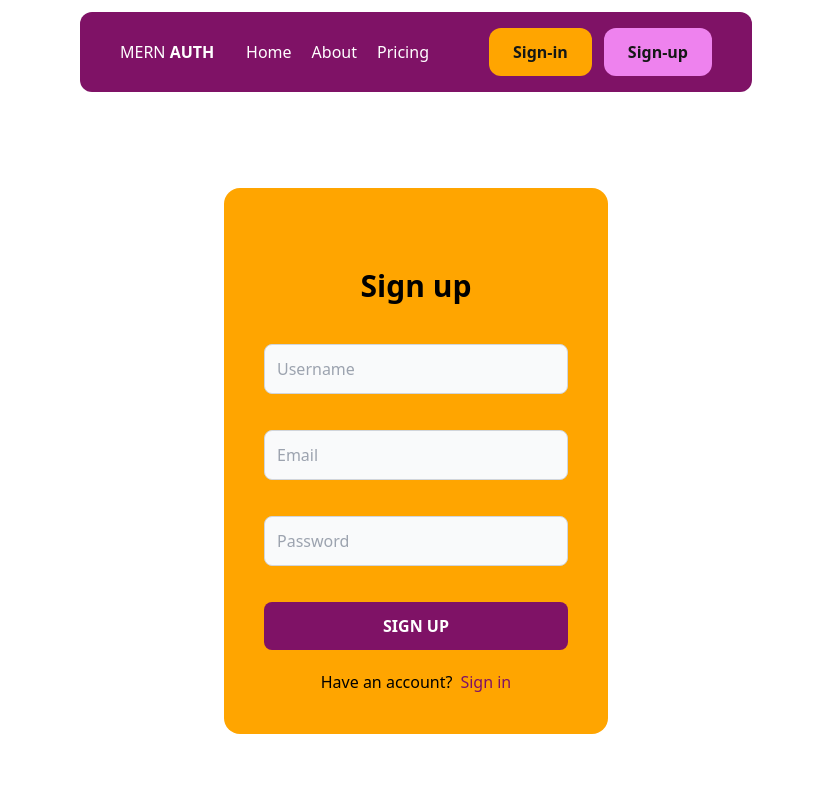
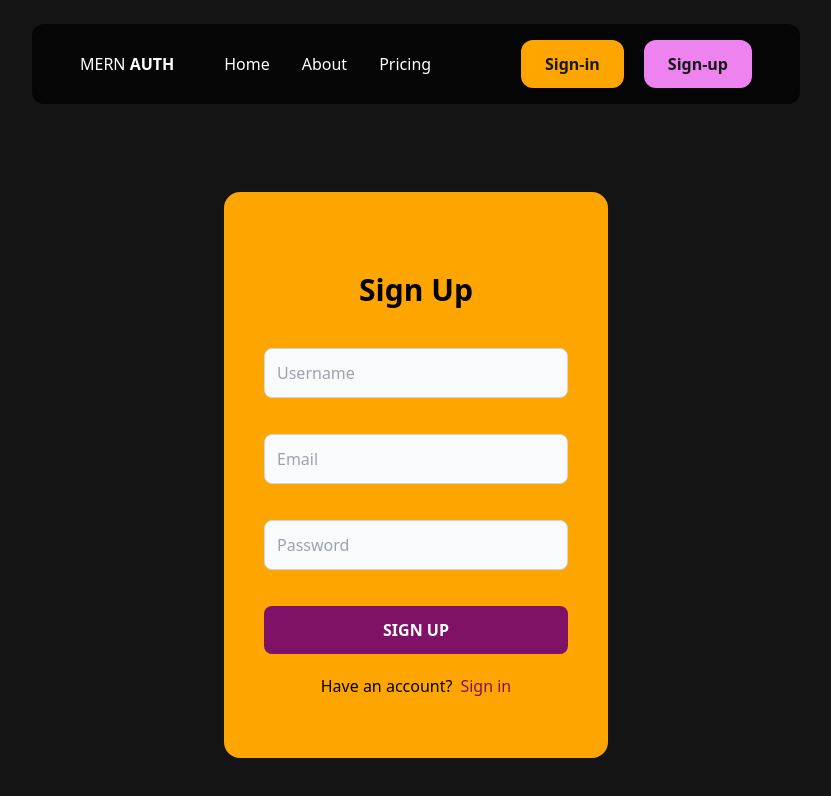
Before and after one commit to imalicolak/mern-fullstack, a React (Vite) app in the folder client/: page /sign-up in a window 1280 px wide. Shown: the top 796 px of the page, without its empty margins (224-1055 px from the left). Built offline with nearby package versions, Linux system fonts and the light colour scheme.

Commit message:
Signup Completed

```diff
--- a/client/src/App.jsx
+++ b/client/src/App.jsx
@@ -9,8 +9,10 @@ import Navbar from './components/Navbar'
 
 export default function App() {
 	return (
-		<BrowserRouter className=''>
+		<div className='bg-[#141414] min-h-screen'>
+			<BrowserRouter>
 				<Navbar />
+				<div className='p-4'>
 					<Routes>
 						<Route
 							path='/'
@@ -33,6 +35,8 @@ export default function App() {
 							element={<Profile />}
 						/>
 					</Routes>
+				</div>
 			</BrowserRouter>
+		</div>
 	)
 }
--- a/client/src/components/Navbar.jsx
+++ b/client/src/components/Navbar.jsx
@@ -1,42 +1,52 @@
 import React from 'react'
 import { Link } from 'react-router-dom'
 
-// COLORS: BLACK: #151816, MAIN PURPLE: #7f1266, ACCENT PURPLE: #ee82ee,
-
 const Navbar = () => {
 	return (
-		<div className='bg-[#7f1266] rounded-xl px-6 mt-3 max-w-2xl min-w-xl mx-auto   '>
-			<div className='text-white flex justify-between items-center gap-2 lg:p-4 md:p-4 sm:p-3 p-4 sticky '>
+		<div className='bg-[#050505] relative top-6 rounded-xl px-10 max-w-[60%] min-w-[60%] mx-auto'>
+			{/* Start of Navbar container */}
+			<div className='text-white flex justify-between tracking-normal items-center gap-6 py-4 px-2 m-0 sticky'>
+				<div>
 					<Link to='/'>
-					<h1 className=' '>
+						{/* Navbar Brand */}
+						<h1 className=''>
 							MERN
-						<block className='font-bold'> AUTH </block>
+							<span className='font-bold'>
+								{' '}
+								AUTH{' '}
+							</span>
 						</h1>
 					</Link>
-				<ul className='flex gap-5 items-center justify-center'>
-					<Link to='home'>
-						<li>Home</li>
+				</div>
+				<div className='flex gap-8 list-none '>
+					{/* Navigation Links */}
+					<Link to='/home'>
+						<li className='text-white'>Home</li>
 					</Link>
-					<Link to='about'>
-						<li>About</li>
+					<Link to='/about'>
+						<li className='text-white'>About</li>
 					</Link>
-					<Link to='about'>
-						<li>Pricing</li>
+					<Link to='/pricing'>
+						<li className='text-white'>Pricing</li>
 					</Link>
+				</div>
 				<div className='text-[#151816] font-semibold flex ml-10 gap-3 items-center justify-center'>
-						<Link to='sign-in'>
+					<ul className='flex gap-5 items-center justify-center list-none'>
+						{/* Sign-in and Sign-up Links */}
+						<Link to='/sign-in'>
 							<li className='justify-center items-center bg-[#ffa500] p-3 px-6 rounded-xl'>
 								Sign-in
 							</li>
 						</Link>
-						<Link to='sign-up'>
+						<Link to='/sign-up'>
 							<li className='justify-center items-center bg-[#ee82ee] p-3 px-6 rounded-xl'>
 								Sign-up
 							</li>
 						</Link>
-					</div>
 					</ul>
 				</div>
+			</div>
+			{/* End of Navbar container */}
 		</div>
 	)
 }
--- a/client/src/pages/Signup.jsx
+++ b/client/src/pages/Signup.jsx
@@ -1,34 +1,81 @@
 import React from 'react'
 import { Link } from 'react-router-dom'
+import { useState } from 'react'
 
 const Signup = () => {
+	// SAVE VALUES IN STATE
+	const [formData, setFormData] = useState({})
+	// LOG ERROR MESSAGES
+	const [error, setError] = useState(false)
+	// VALIDATE FORM DATA
+	const [loading, setLoading] = useState(false)
+
+	// HANDLE CHANGE
+	const handleChange = (e) => {
+		setFormData({ ...formData, [e.target.id]: e.target.value })
+	}
+	const handleSubmit = async (e) => {
+		e.preventDefault()
+
+		try {
+			setLoading(true)
+			setError(false)
+			const res = await fetch('/api/auth/signup', {
+				method: 'POST',
+				headers: { 'Content-Type': 'application/json' },
+				body: JSON.stringify(formData),
+			})
+
+			const data = await res.json()
+			console.log(data)
+			setLoading(false)
+			if (data.success === false) {
+				setError(true)
+				return
+			}
+		} catch (error) {
+			console.error('Error:', error)
+			setLoading(false)
+			setError(true)
+		}
+	}
+
 	return (
 		<>
 			<div className='p-10  max-w-sm mx-auto bg-[#ffa500] rounded-2xl  my-24'>
 				<h1 className='text-3xl text-center font-bold my-10'>
-					Sign up
+					Sign Up
 				</h1>
-				<form className='flex flex-col gap-4 '>
+				<form
+					onSubmit={handleSubmit}
+					className='flex flex-col gap-4 '
+				>
 					<input
+						onChange={handleChange}
 						type='text'
 						placeholder='Username'
 						id='username'
 						className='bg-gray-50 border border-gray-300 p-3  mb-5 rounded-lg'
 					/>
 					<input
+						onChange={handleChange}
 						type='email'
 						placeholder='Email'
-						id='Email'
+						id='email'
 						className='bg-gray-50 border border-gray-300 p-3  mb-5 rounded-lg'
 					/>
 					<input
+						onChange={handleChange}
 						type='password'
 						placeholder='Password'
 						id='password'
 						className='bg-gray-50 border border-gray-300 p-3  mb-5 rounded-lg'
 					/>
-					<button className='bg-[#7f1266] font-semibold text-white p-3 rounded-lg uppercase hover:opacity-80 disabled:opacity-50'>
-						Sign up
+					<button
+						disabled={loading}
+						className='bg-[#7f1266] font-semibold text-white p-3 rounded-lg uppercase hover:opacity-80 disabled:opacity-50'
+					>
+						{loading ? 'Loading...' : 'Sign up'}
 					</button>
 				</form>
 				<div className='mt-5 flex gap-2 justify-center'>
@@ -39,6 +86,11 @@ const Signup = () => {
 						</span>
 					</Link>
 				</div>
+				<div>
+					<p className='text-red-600 mt-5 text-center justify-center '>
+						{error && 'Something went wrong!'}
+					</p>
+				</div>
 			</div>
 		</>
 	)
--- a/client/vite.config.js
+++ b/client/vite.config.js
@@ -3,5 +3,13 @@ import react from '@vitejs/plugin-react-swc'
 
 // https://vitejs.dev/config/
 export default defineConfig({
-  plugins: [react()],
+	plugins: [react()],
+	server: {
+		proxy: {
+			'/api': {
+				target: 'http://localhost:3000',
+				secure: false,
+			},
+		},
+	},
 })
```
Also changed, not shown: 1 other file (tests, documents, lock files or other folders). Lines whose indentation alone changed are shown as unchanged.
